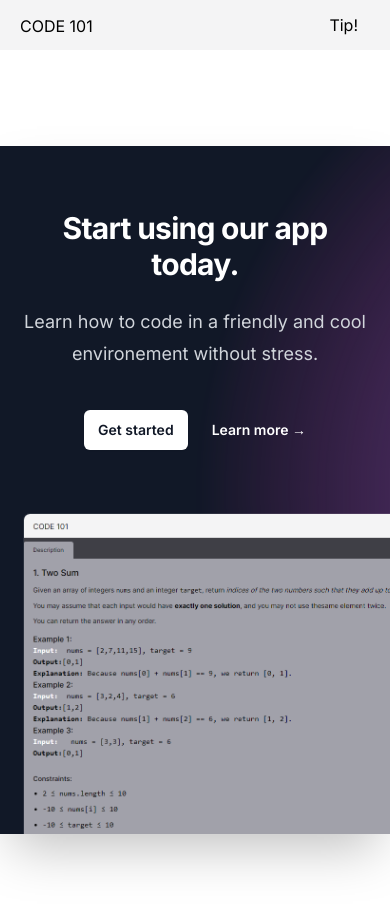
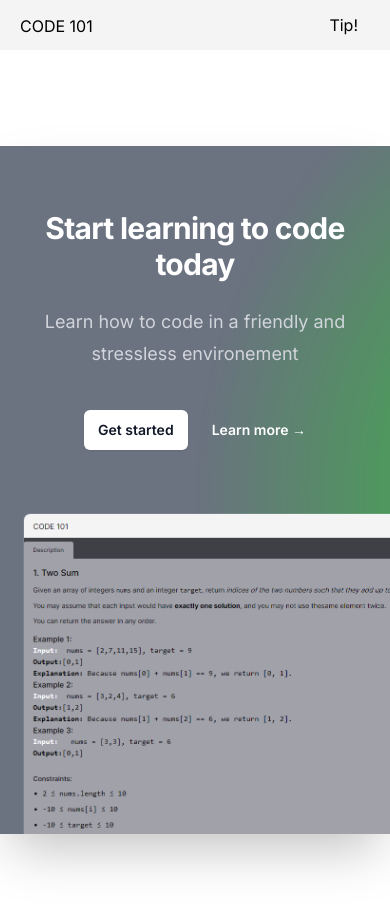
Before and after one commit to nazimboudeffa/learntocode-nextjs, a Next.js app: page / in a window 390 px wide. Shown: the top 908 px of the page. Built offline with nearby package versions, Linux system fonts and the light colour scheme.

Commit message:
Little fixes

```diff
--- a/app/about/page.tsx
+++ b/app/about/page.tsx
@@ -9,6 +9,8 @@ const More = () => {
                 <div className="w-full lg:w-5/12 flex flex-col justify-center">
                     <h1 className="text-3xl lg:text-4xl font-bold leading-9 text-gray-800 pb-4">À propos</h1>
                     <p className="font-normal text-base leading-6 text-gray-600 ">Code 101 est une initiative indépendante qui a commencé par des stream sur LivecodingTV puis petit à petit nous avons créé une chaine YouTube, maintenant nous mettons à disposition un éditeur et des problèmes à résoudre pour permettre à chacun de travailler à son rythme sans stress</p>
+                    <br/>
+                    <p className="font-normal text-base leading-6 text-gray-600 "><u>Cette page est volontairement écrite en français</u> car nous souhaitons proposer des solutions dans cette langue tout en posant les problèmes en anglais</p>
                 </div>
                 <div className="w-full lg:w-8/12 ">
                     <img className="w-full h-full" src="nubelson-fernandes-gTs2w7bu3Qo-unsplash.jpg" alt="A coder" />
@@ -22,7 +24,10 @@ const More = () => {
                 <div className="w-full lg:w-5/12 flex flex-col justify-center">
                     <h1 className="text-3xl lg:text-4xl font-bold leading-9 text-gray-800 pb-4">Ressources</h1>
                     <p className="font-normal text-base leading-6 text-gray-600 ">Ce site est entièrement open source, vous pouvez retrouver le code sur <a href="https://github.com/nazimboudeffa/learntocode-nextjs">https://github.com/nazimboudeffa/learntocode-nextjs</a></p>
+                    <br/>
                     <p className="font-normal text-base leading-6 text-gray-600 ">Nous avons comme objectif de proposer 99 problèmes classiques à résoudre que chacun trouvera disponible et pourra y revenir quand il veut</p>
+                    <br/>
+                    <p className="font-normal text-base leading-6 text-gray-600 ">Le principe de ce site est de proposer des problèmes de référence</p>
                 </div>
             </div>
         </div>
--- a/app/page.tsx
+++ b/app/page.tsx
@@ -6,7 +6,7 @@ const Home = () => {
       <Navbar/>
       <main className="bg-white">
         <div className="mx-auto max-w-7xl py-24 sm:px-6 sm:py-32 lg:px-8">
-          <div className="relative isolate overflow-hidden bg-gray-900 px-6 pt-16 shadow-2xl sm:rounded-3xl sm:px-16 md:pt-24 lg:flex lg:gap-x-20 lg:px-24 lg:pt-0">
+          <div className="relative isolate overflow-hidden bg-gray-500 px-6 pt-16 shadow-2xl sm:rounded-3xl sm:px-16 md:pt-24 lg:flex lg:gap-x-20 lg:px-24 lg:pt-0">
             <svg
               viewBox="0 0 1024 1024"
               className="absolute left-1/2 top-1/2 -z-10 h-[64rem] w-[64rem] -translate-y-1/2 [mask-image:radial-gradient(closest-side,white,transparent)] sm:left-full sm:-ml-80 lg:left-1/2 lg:ml-0 lg:-translate-x-1/2 lg:translate-y-0"
@@ -15,17 +15,17 @@ const Home = () => {
               <circle cx={512} cy={512} r={512} fill="url(#759c1415-0410-454c-8f7c-9a820de03641)" fillOpacity="0.7" />
               <defs>
                 <radialGradient id="759c1415-0410-454c-8f7c-9a820de03641">
-                  <stop stopColor="#7775D6" />
-                  <stop offset={1} stopColor="#E935C1" />
+                  <stop stopColor="#00FF00" />
+                  <stop offset={1} stopColor="#00FF00" />
                 </radialGradient>
               </defs>
             </svg>
             <div className="mx-auto max-w-md text-center lg:mx-0 lg:flex-auto lg:py-32 lg:text-left">
               <h2 className="text-3xl font-bold tracking-tight text-white sm:text-4xl">
-                Start using our app today.
+                Start learning to code today
               </h2>
               <p className="mt-6 text-lg leading-8 text-gray-300">
-                Learn how to code in a friendly and cool environement without stress.
+                Learn how to code in a friendly and stressless environement
               </p>
               <div className="mt-10 flex items-center justify-center gap-x-6 lg:justify-start">
                 <a
```
